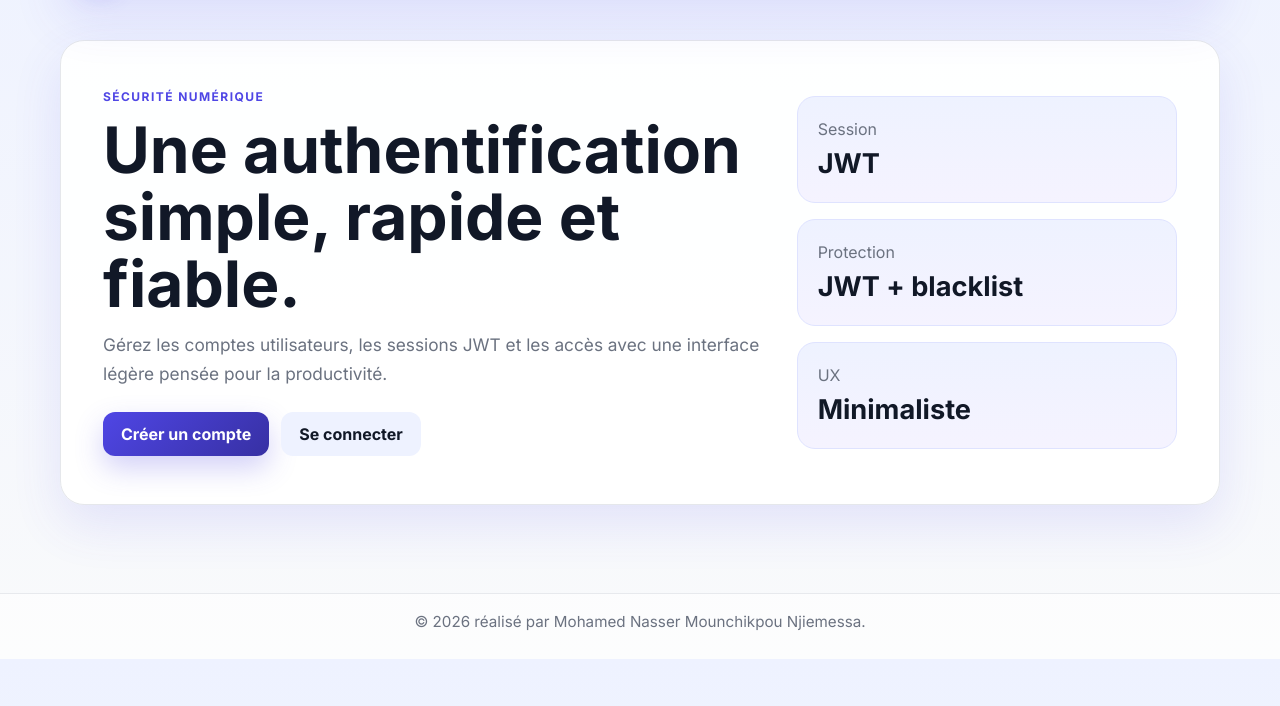
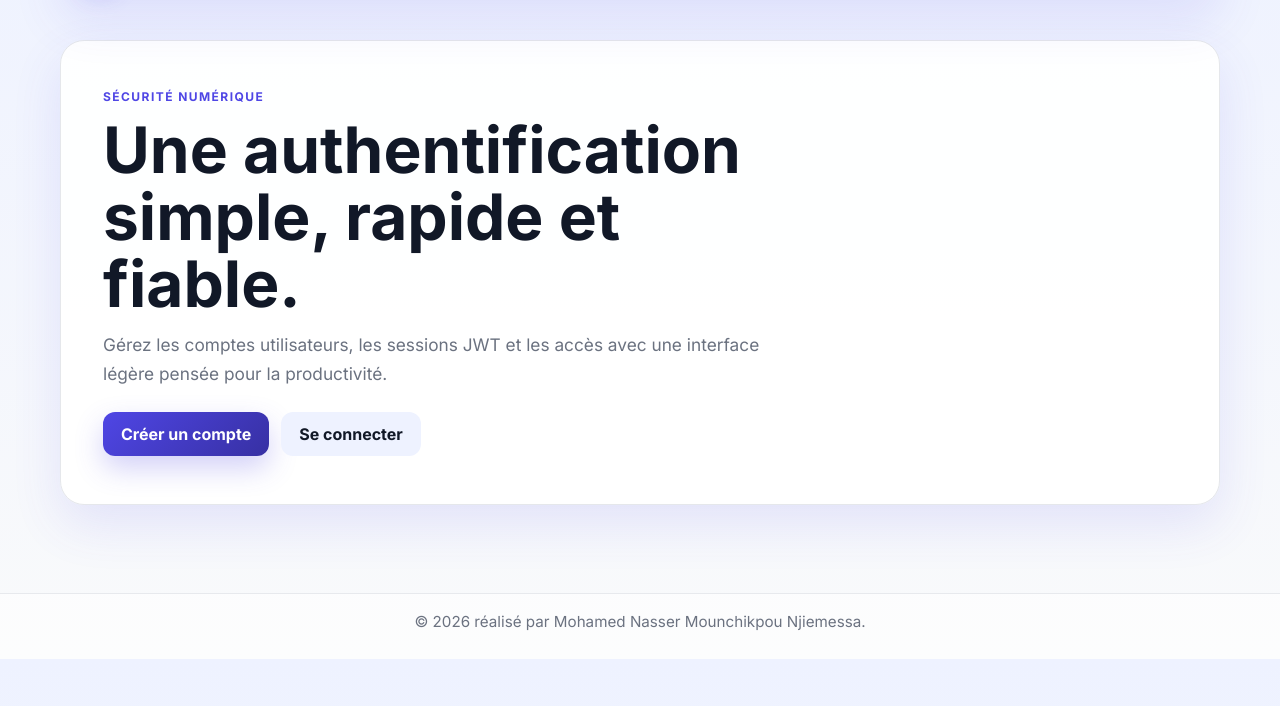
Before and after one commit to monas-svg/SecurAuth-API, a Django app: page /app/ in a window 1280 px wide. Shown: the part 94-800 px from the top of the page. Run offline with Django 4.2, Linux system fonts and the light colour scheme.

Commit message:
Remove homepage stat cards

```diff
--- a/templates/home.html
+++ b/templates/home.html
@@ -15,19 +15,6 @@
       <a class="button secondary" href="{% url 'web-login' %}">Se connecter</a>
     </div>
   </div>
-  <div class="hero-panel">
-    <div class="stat-box">
-      <span>Session</span>
-      <strong>JWT</strong>
-    </div>
-    <div class="stat-box">
-      <span>Protection</span>
-      <strong>JWT + blacklist</strong>
-    </div>
-    <div class="stat-box">
-      <span>UX</span>
-      <strong>Minimaliste</strong>
-    </div>
-  </div>
+
 </section>
 {% endblock %}
```
